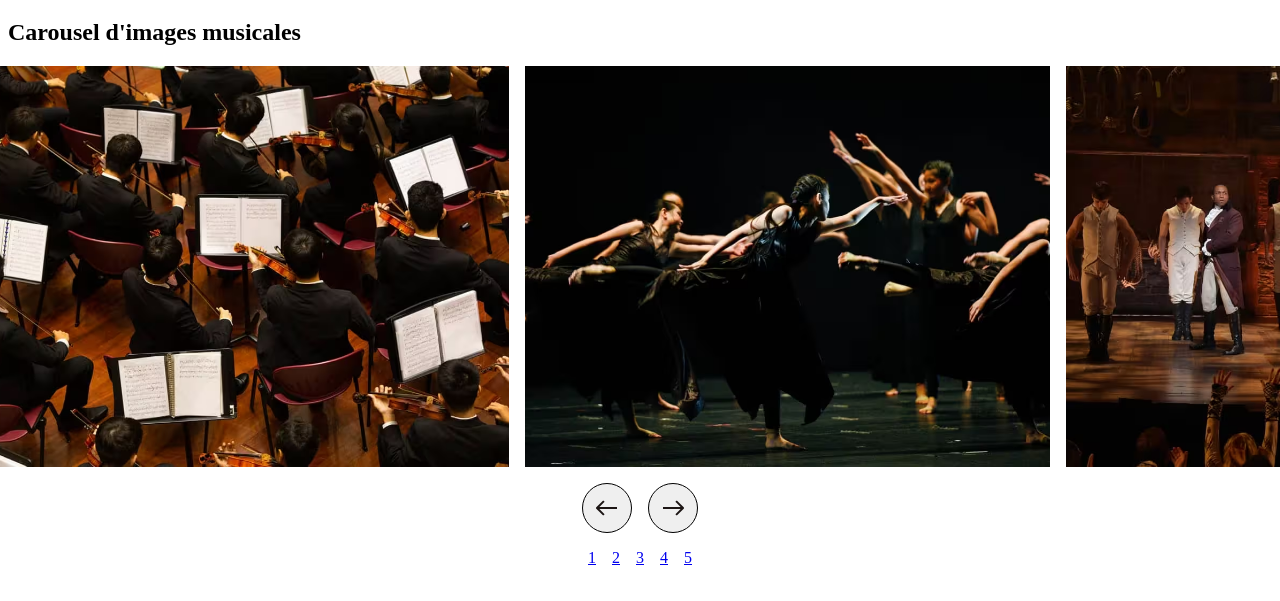
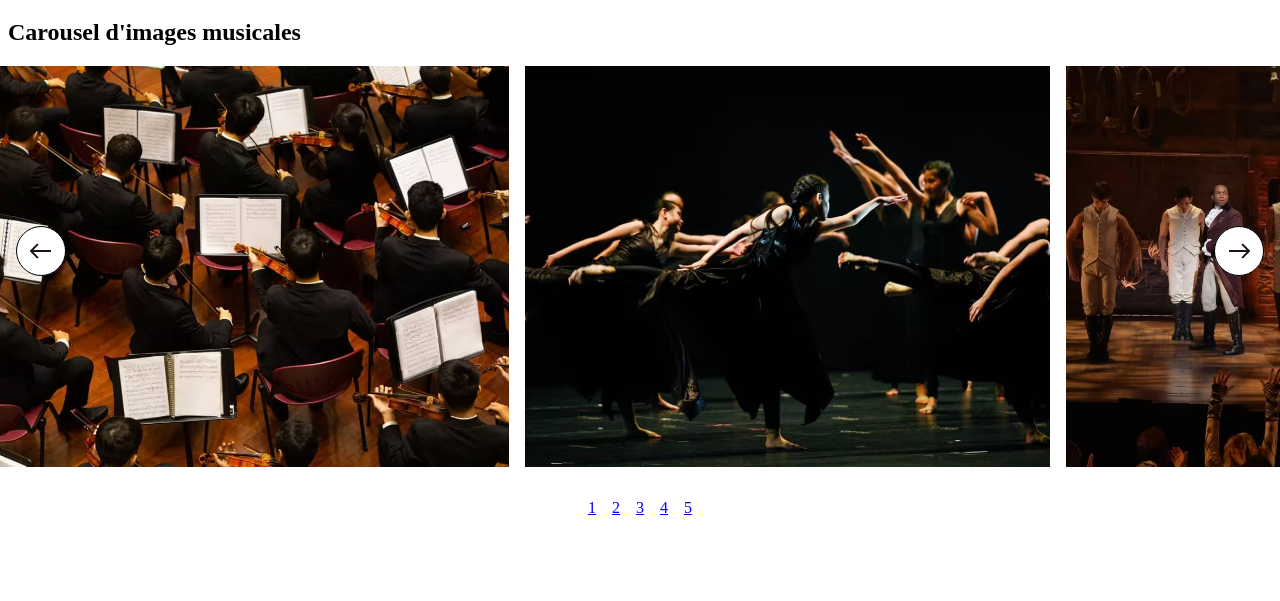
Before and after one commit to MMI-NFC-2026/sae105-r112-tp3-thais-rakotoson, a plain HTML site: page index.html in a window 1280 px wide. Shown: the part 61-662 px from the top of the page. Drawn offline with Linux system fonts and the light colour scheme.

Commit message:
Carrousel avec btn absolue

```diff
--- a/src/css/components/carousel.css
+++ b/src/css/components/carousel.css
@@ -63,3 +63,24 @@ img {
   list-style: none;
   padding: 0;
 }
+
+.carousel {
+  position: relative;
+}
+
+.carousel__button {
+  position: absolute;
+  top: 50%;
+  z-index: 1;
+  background-color: white;
+}
+
+.carousel__button--prev {
+  left: 8px;
+  transform: translateY(-50%) rotate(180deg);
+}
+
+.carousel__button--next {
+  right: 8px;
+  transform: translateY(-50%);
+}
```
